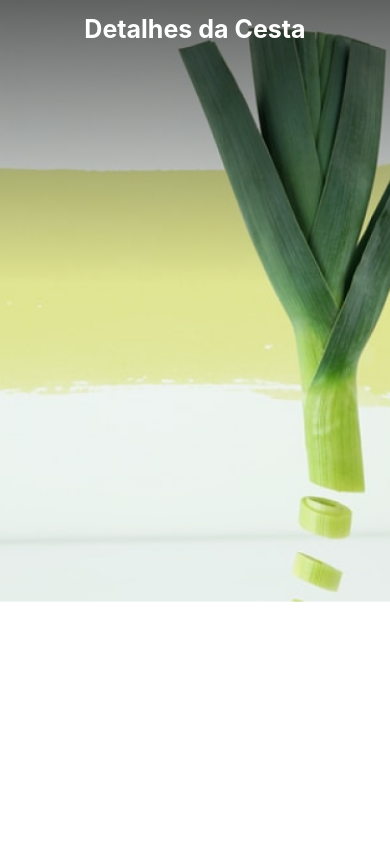
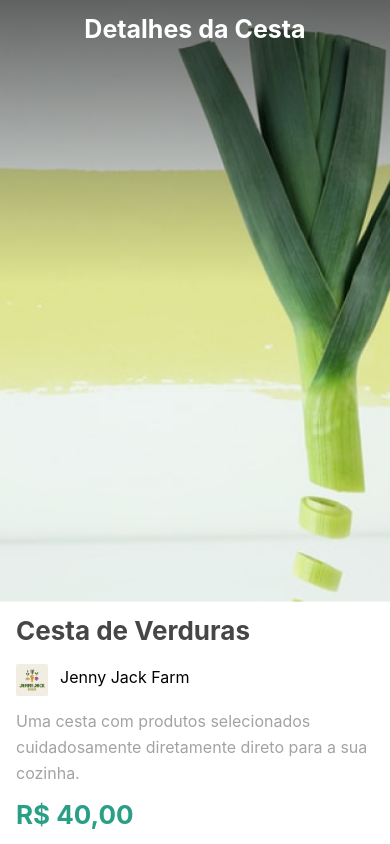
Before and after one commit to elisamorais/app_orgs_reactNative, a React Native app: screen / in a window 390 px wide. Built offline with nearby package versions, Linux system fonts and the light colour scheme.

Commit message:
Continuação aula: Detalhes da cesta.

```diff
--- a/src/telas/Cesta.js
+++ b/src/telas/Cesta.js
@@ -1,7 +1,8 @@
 import React from "react";
-import { StyleSheet, Image, Dimensions, Text } from 'react-native';
+import { StyleSheet, Image, Dimensions, Text, View } from 'react-native';
 
 import topo from '../../assets/topo.png';
+import logo from '../../assets/logo.png';
 
 const width = Dimensions.get('screen').width;
 
@@ -9,13 +10,25 @@ export default function Cesta() {
     return <>
     <Image source={topo} style={estilos.topo} />
     <Text style={estilos.titulo}>Detalhes da Cesta</Text>
+
+    <View style={estilos.cesta}>
+        <Text style={estilos.nome}>Cesta de Verduras</Text>
+        <View style={estilos.fazenda}>
+        <Image source={logo} style={estilos.imagemFazenda} />
+        <Text style={estilos.nomeFazenda}>Jenny Jack Farm</Text>
+        </View>
+
+        <Text style={estilos.descricao}>Uma cesta com produtos selecionados cuidadosamente diretamente direto
+            para a sua cozinha.</Text>
+        <Text style={estilos.preco}>R$ 40,00</Text>
+    </View>
     </>
 }
 
 const estilos = StyleSheet.create ({
     topo: {
         width:"100 %",
-        height: 578 / 768 * width,
+        height: 578 / 768 * width
     },
     titulo: {
         position: 'absolute',
@@ -26,5 +39,40 @@ const estilos = StyleSheet.create ({
         color: 'white',
         fontWeight: 'bold',
         padding: 16
+    },
+    cesta: {
+        paddingVertical: 8,
+        paddingHorizontal: 16
+    },
+    nome: {
+        color: "#464646",
+        fontSize: 26,
+        lineHeight: 42,
+        fontWeight: 'bold'
+    },
+    fazenda: {
+        flexDirection: 'row',
+        paddingVertical: 12
+    },
+    imagemFazenda: {
+        width: 32,
+        height: 32
+    },
+    nomeFazenda: {
+        fontSize: 16,
+        lineHeight: 26,
+        marginLeft: 12
+    },
+    descricao: {
+        color: '#a3a3a3',
+        fontSize: 16,
+        lineHeight:26
+    },
+    preco: {
+        color: '#2A9F85',
+        fontWeight: 'bold',
+        fontSize: 26,
+        lineHeight: 42,
+        marginTop: 8
     }
 });
```
